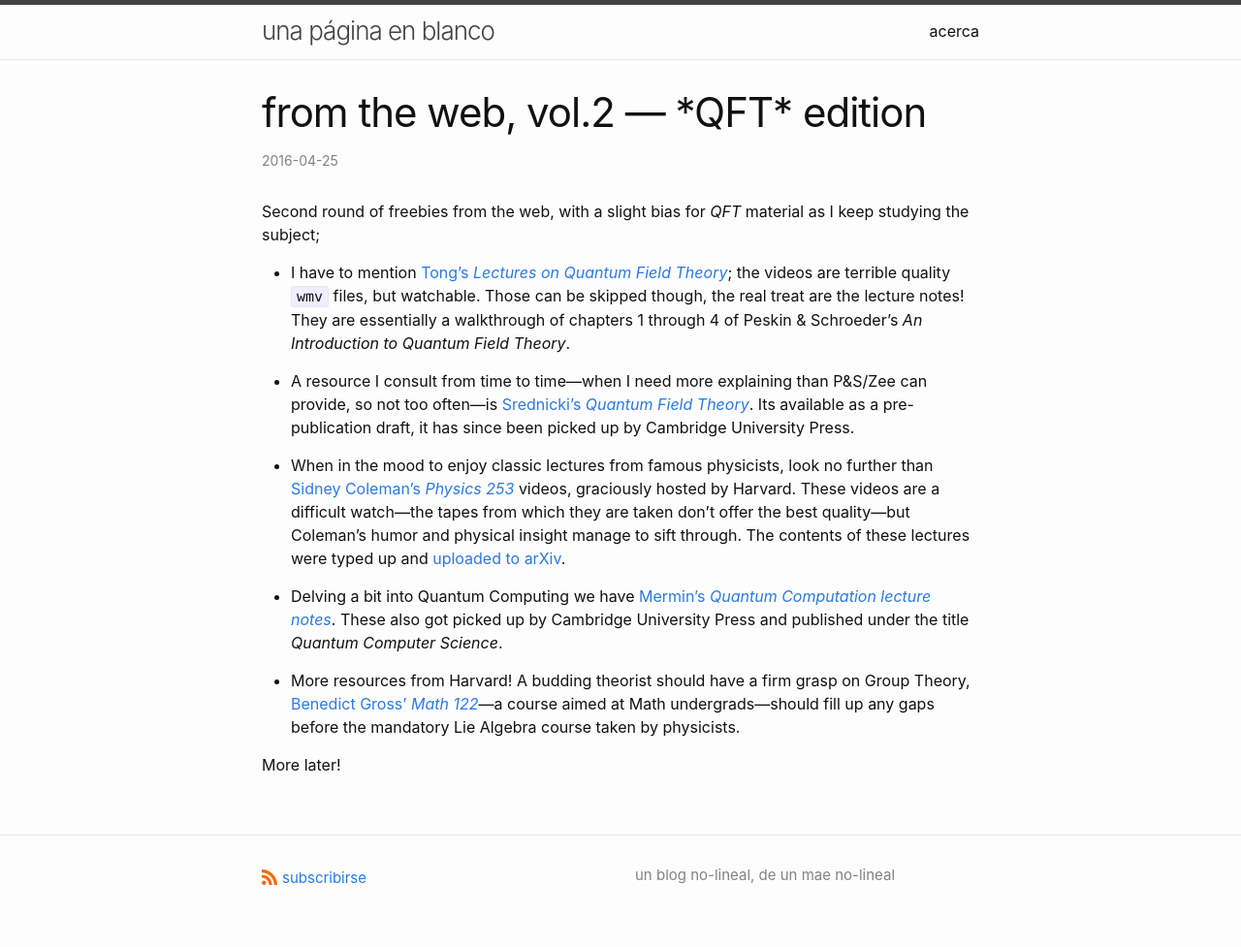
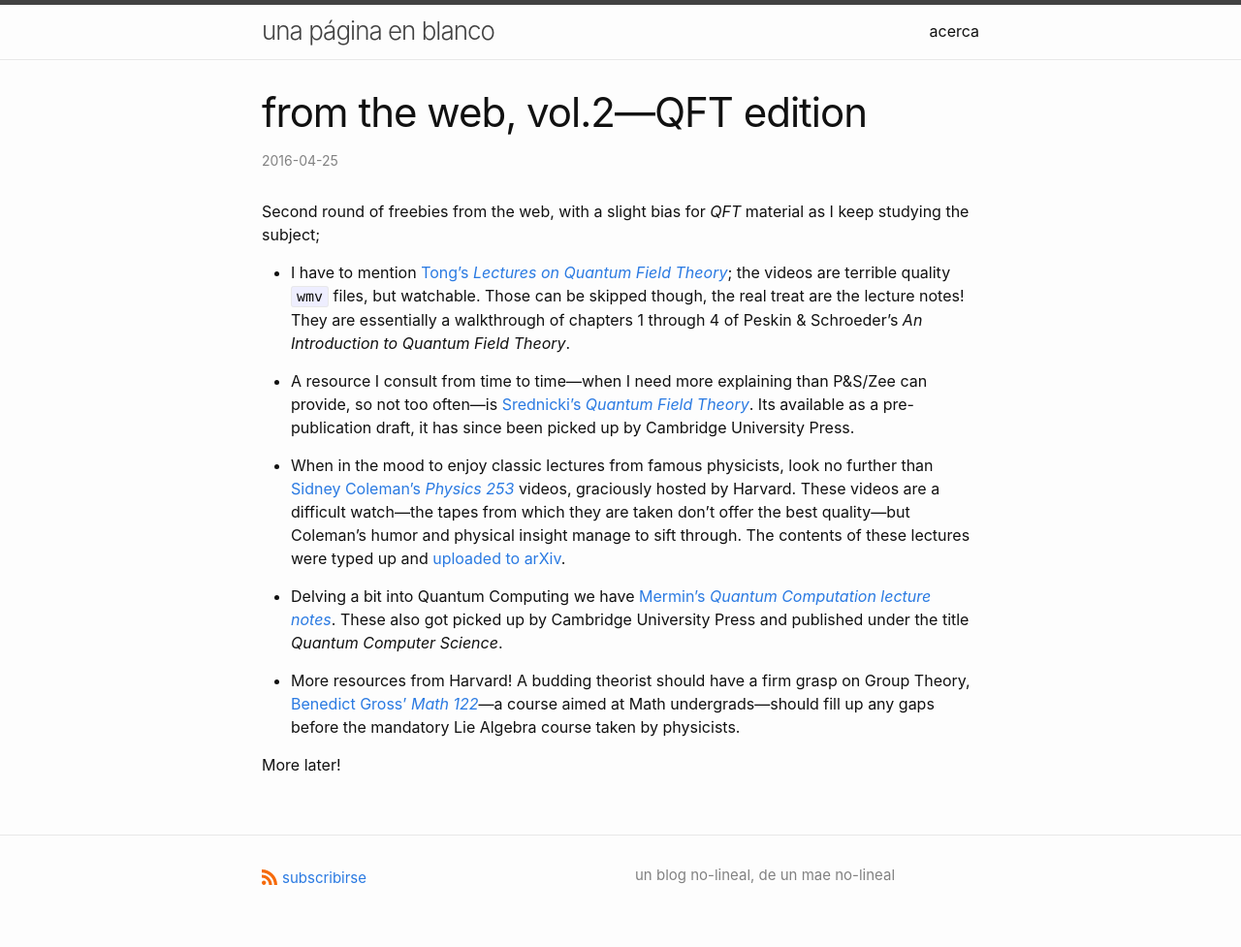
Before and after one commit to eguevaralopez/eguevaralopez.github.io, a Jekyll site: the page built from _posts/2016-04-25-from-the-web-vol2.markdown, in a window 1280 px wide. Shown: the whole page at 97% size. Built offline with Jekyll 4.4.1, drawn with Linux system fonts in a browser that asks for light colours.

```diff
--- a/_posts/2016-04-25-from-the-web-vol2.markdown
+++ b/_posts/2016-04-25-from-the-web-vol2.markdown
@@ -1,6 +1,6 @@
 ---
 layout: post
-title:  "from the web, vol.2 — *QFT* edition"
+title:  "from the web, vol.2—QFT edition"
 date:   2016-04-25 06:41:00 +0200
 categories: post
 tags: [math, physics, rug, msc]
```
